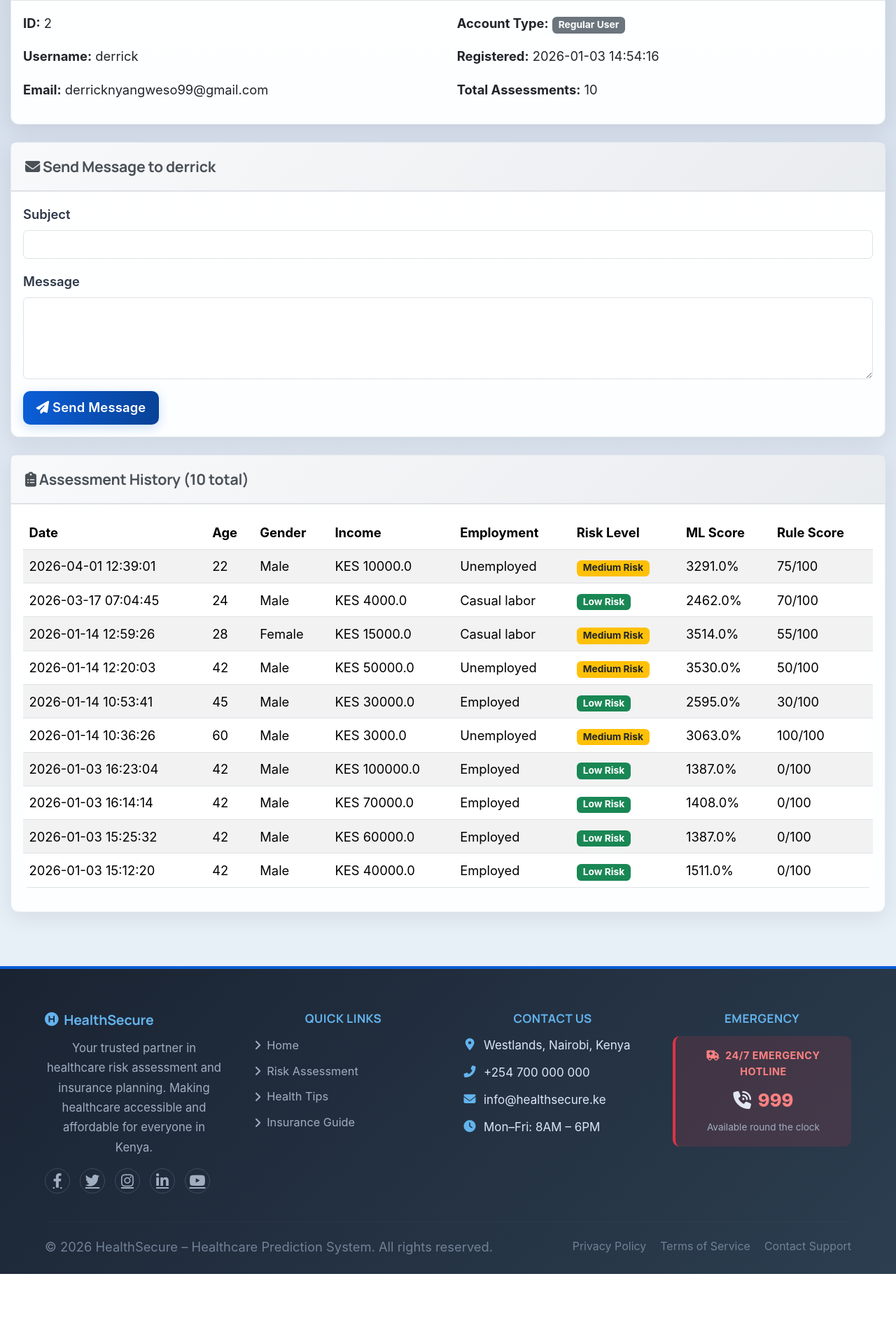
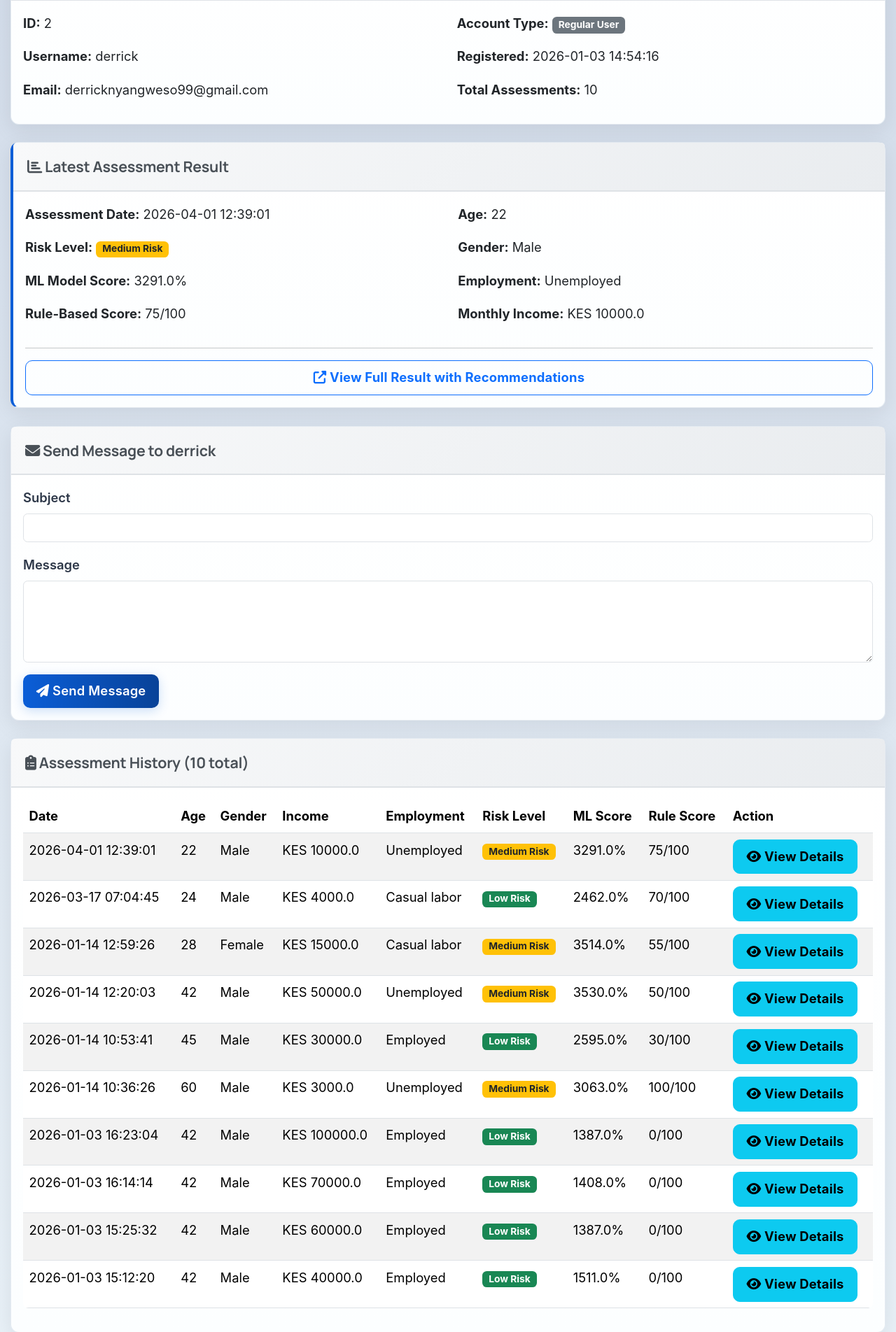
Before and after one commit to Nyangweso1/healthcare, a Flask app: page /admin/user/2 in a window 1280 px wide. Shown: the part 453-2357 px from the top of the page at 70% size. Before the commit the page ends 2274 px from the top, so only its background shows below. Run offline with Flask 3, Linux system fonts and the light colour scheme; a user stored in the database is signed in; data comes from the database, SQL or seed files in the repository.

Commit message:
Add assessment result details for admin user view - show latest result summary and view details buttons

```diff
--- a/templates/admin_user_view.html
+++ b/templates/admin_user_view.html
@@ -44,6 +44,44 @@
         </div>
     </div>
 
+    <!-- Latest Assessment Summary -->
+    {% if assessments %}
+    <div class="card mb-4" style="border-left: 4px solid #0b5ed7;">
+        <div class="card-header" style="background-color: #f8f9fa;">
+            <h5><i class="fas fa-chart-bar"></i> Latest Assessment Result</h5>
+        </div>
+        <div class="card-body">
+            {% set latest = assessments[0] %}
+            <div class="row">
+                <div class="col-md-6">
+                    <p><strong>Assessment Date:</strong> {{ latest.created_at }}</p>
+                    <p><strong>Risk Level:</strong>
+                        {% if latest.risk_level == 'High Risk' %}
+                        <span class="badge bg-danger">{{ latest.risk_level }}</span>
+                        {% elif latest.risk_level == 'Medium Risk' %}
+                        <span class="badge bg-warning text-dark">{{ latest.risk_level }}</span>
+                        {% else %}
+                        <span class="badge bg-success">{{ latest.risk_level }}</span>
+                        {% endif %}
+                    </p>
+                    <p><strong>ML Model Score:</strong> {{ (latest.probability * 100)|round(1) }}%</p>
+                    <p><strong>Rule-Based Score:</strong> {{ latest.rule_based_score }}/100</p>
+                </div>
+                <div class="col-md-6">
+                    <p><strong>Age:</strong> {{ latest.age }}</p>
+                    <p><strong>Gender:</strong> {{ latest.gender }}</p>
+                    <p><strong>Employment:</strong> {{ latest.employment_status }}</p>
+                    <p><strong>Monthly Income:</strong> KES {{ latest.income|round(0) }}</p>
+                </div>
+            </div>
+            <hr>
+            <a href="{{ url_for('view_assessment_result', assessment_id=latest.id) }}" class="btn btn-outline-primary btn-sm">
+                <i class="fas fa-external-link-alt"></i> View Full Result with Recommendations
+            </a>
+        </div>
+    </div>
+    {% endif %}
+
     <!-- Send Message to User -->
     <div class="card mb-4">
         <div class="card-header">
@@ -85,6 +123,7 @@
                             <th>Risk Level</th>
                             <th>ML Score</th>
                             <th>Rule Score</th>
+                            <th>Action</th>
                         </tr>
                     </thead>
                     <tbody>
@@ -106,6 +145,11 @@
                             </td>
                             <td>{{ (assessment.probability * 100)|round(1) }}%</td>
                             <td>{{ assessment.rule_based_score }}/100</td>
+                            <td>
+                                <a href="{{ url_for('view_assessment_result', assessment_id=assessment.id) }}" class="btn btn-sm btn-info" target="_blank">
+                                    <i class="fas fa-eye"></i> View Details
+                                </a>
+                            </td>
                         </tr>
                         {% endfor %}
                     </tbody>
```
